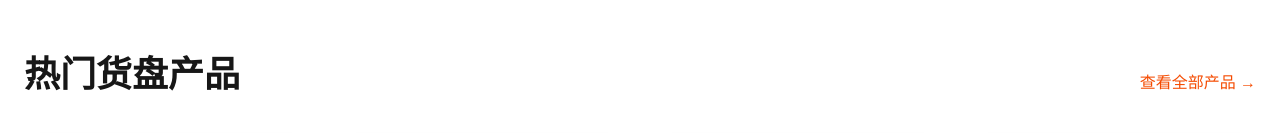
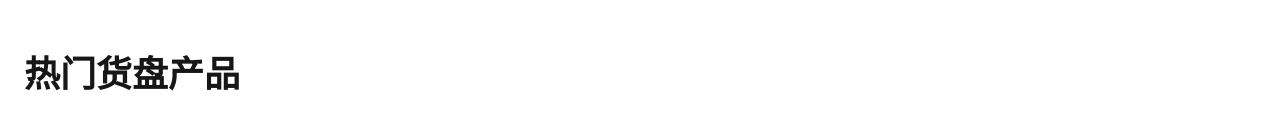
Before and after one commit to hzw020222-bit/han, a Next.js app: page / in a window 1280 px wide. Shown: the part 590-723 px from the top of the page. Built offline with nearby package versions, Linux system fonts and the light colour scheme.

Commit message:
Update page.tsx

```diff
--- a/app/page.tsx
+++ b/app/page.tsx
@@ -93,7 +93,7 @@
 
           </div>
           <div className="text-orange-600 font-medium flex items-center gap-2 cursor-pointer hover:underline">
-            查看全部产品 →
+
           </div>
         </div>
 
```
